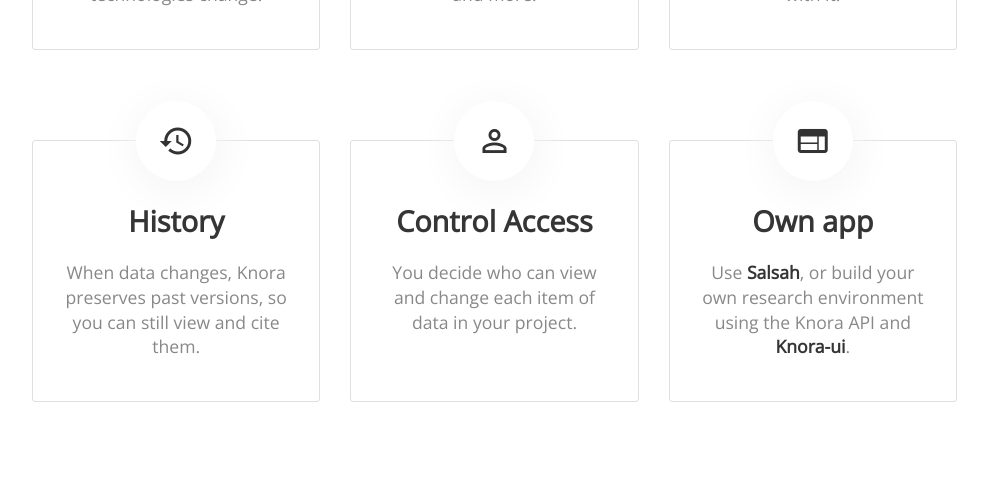
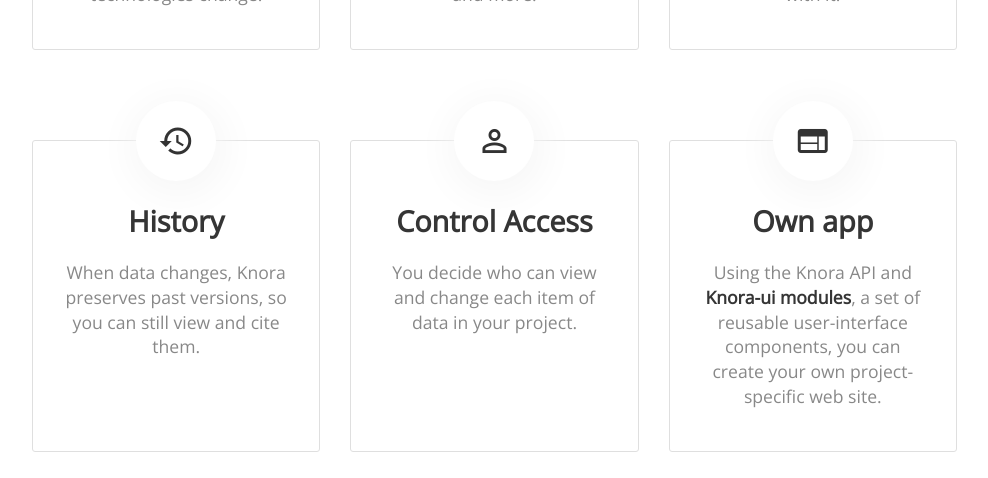
Before and after one commit to dasch-swiss/knora-org-website, a Jekyll site: the page built from index.html, in a window 1280 px wide and 900 px high, scrolled down 1111 px, cut to the strip 0-478 px from the top of the window. Shown: the whole strip, without its empty margins (153-1141 px from the left). Built offline with Jekyll 4.4.1, drawn with Linux system fonts in a browser that asks for light colours; nearby versions of some CDN libraries.

Commit message:
Update index.html

```diff
--- a/index.html
+++ b/index.html
@@ -82,8 +82,14 @@
             </div>
             <!-- <h3>Create Virtual Research Environments</h3> -->
             <h3><a href="https://docs.knora.org/paradox/01-introduction/what-is-knora.html#build-your-own-application">Own app</a></h3>
+            <p>Using the Knora API and <a href="https://dhlab-basel.github.io/Knora-ui/">Knora-ui modules</a>,
+                a set of reusable user-interface components, you can create your own project-specific web site.
+            </p>
+            <!--
             <p>Use {{ site.links.salsah }}, or build your own research environment using the Knora API and
-                <a href="https://github.com/dhlab-basel/Knora-ui">Knora-ui</a>.</p>
+                <a href="https://github.com/dhlab-basel/Knora-ui">Knora-ui</a>.
+            </p>
+            -->
         </li>
     </ul>
 </div>
```
